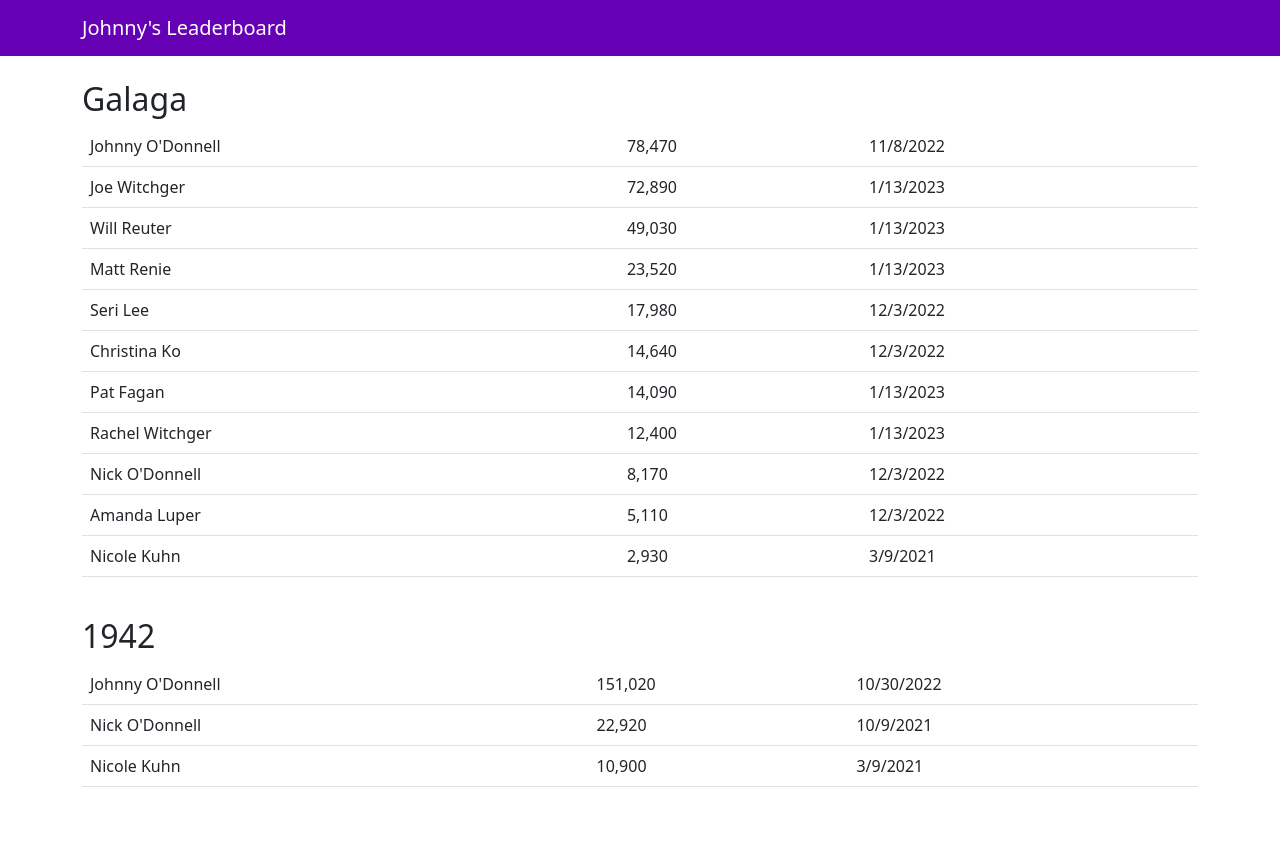
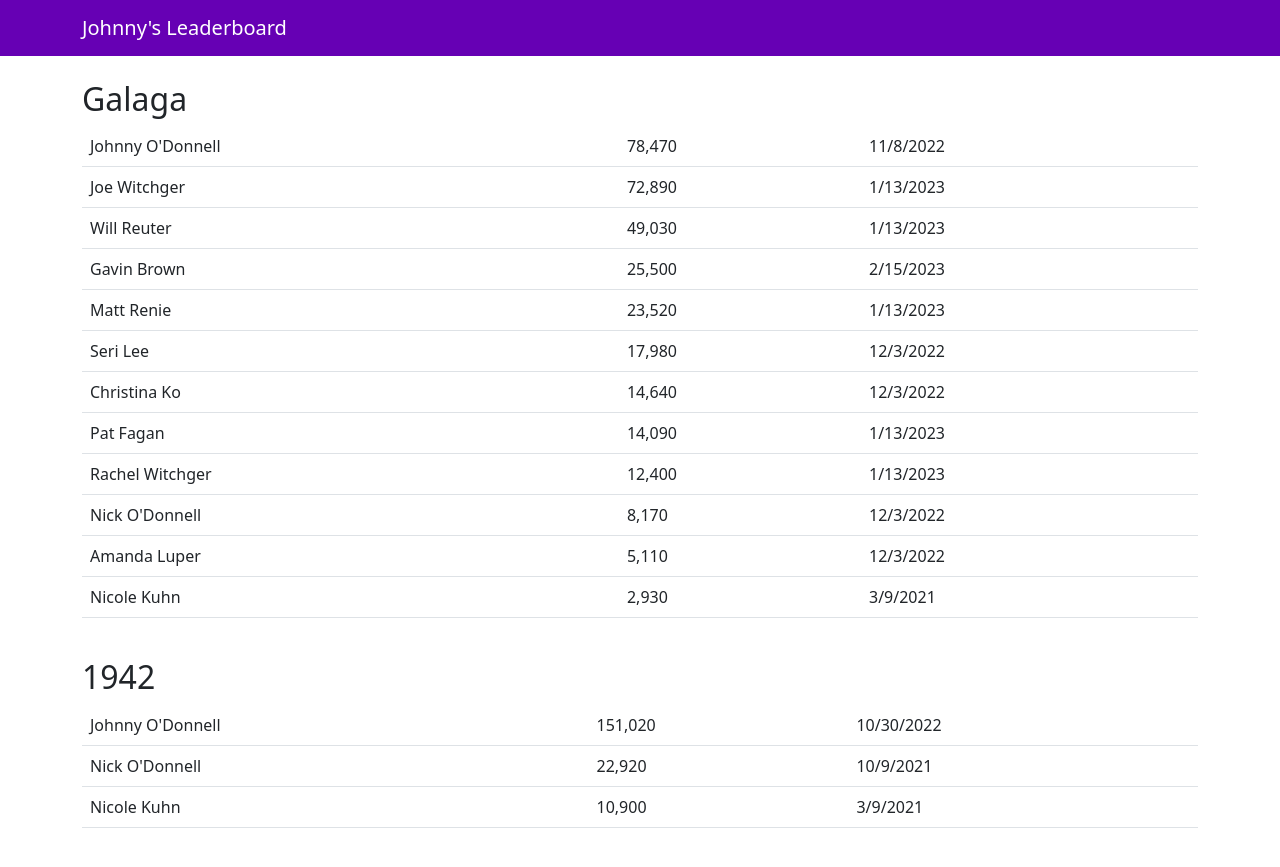
Before and after one commit to johnnyo-games/johnnyo-games.github.io, a Jekyll site: the page built from index.html, in a window 1280 px wide. Shown: the top 867 px of the page. Built offline with Jekyll 4.4.1, drawn with Linux system fonts in a browser that asks for light colours.

Commit message:
New high score for Gavin on Galaga

```diff
--- a/index.html
+++ b/index.html
@@ -20,6 +20,11 @@
             <td>Will Reuter</td>
             <td>49,030</td>
             <td>1/13/2023</td>
+        </tr>
+        <tr>
+            <td>Gavin Brown</td>
+            <td>25,500</td>
+            <td>2/15/2023</td>
         </tr>
         <tr>
             <td>Matt Renie</td>
```
